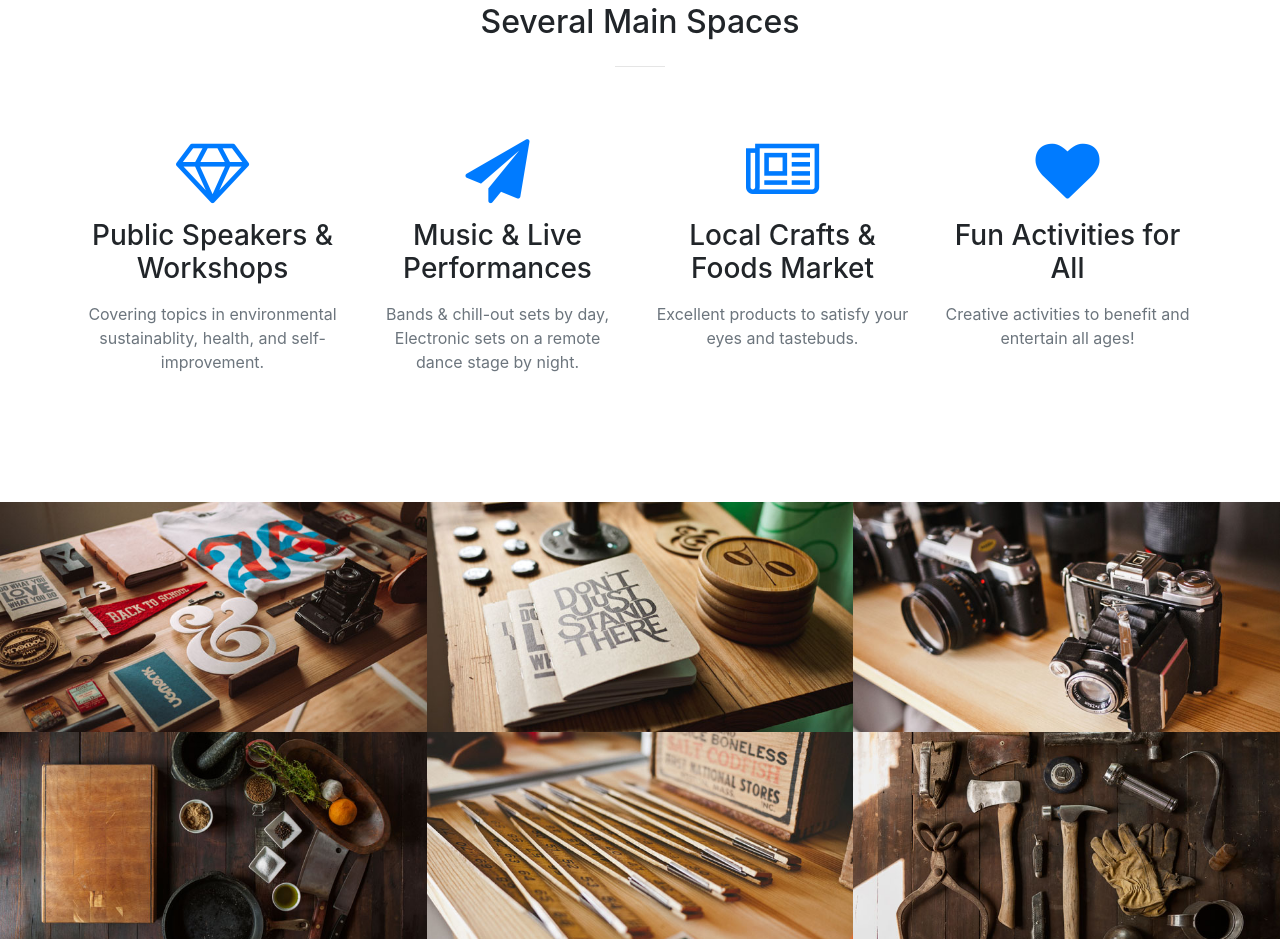
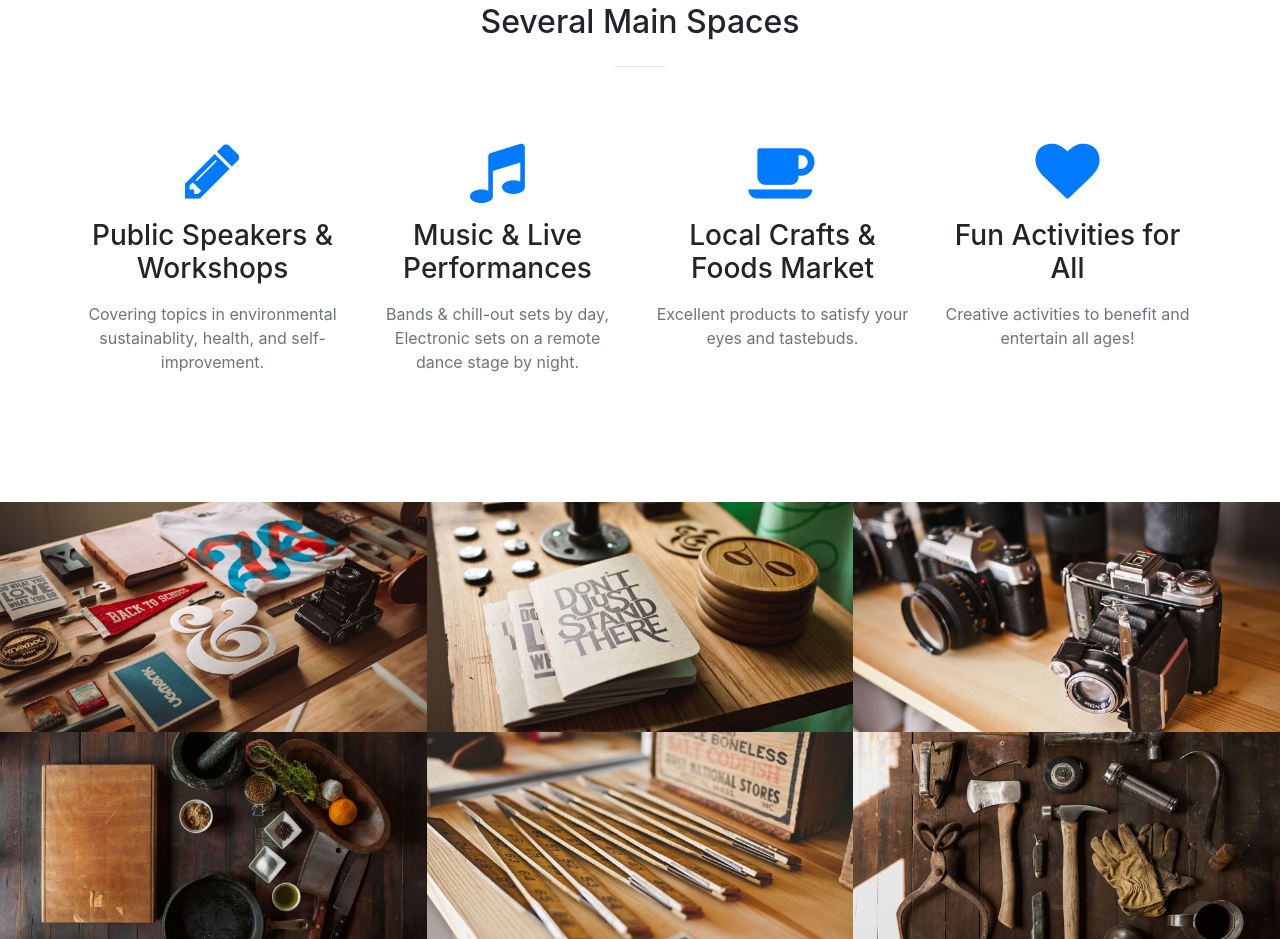
Before and after one commit to 4elementsfest/4elementsfest.github.io, a website with bundled scripts: page index.html in a window 1280 px wide. Shown: the part 1402-2341 px from the top of the page. Built offline with nearby package versions, Linux system fonts and the light colour scheme.

Commit message:
Changed icons.

```diff
--- a/index.html
+++ b/index.html
@@ -98,21 +98,21 @@
         <div class="row">
           <div class="col-lg-3 col-md-6 text-center">
             <div class="service-box mt-5 mx-auto">
-              <i class="fa fa-4x fa-diamond text-primary mb-3 sr-icons"></i>
+              <i class="fa fa-4x fa-pencil text-primary mb-3 sr-icons"></i>
               <h3 class="mb-3">Public Speakers & Workshops</h3>
               <p class="text-muted mb-0">Covering topics in environmental sustainablity, health, and self-improvement.</p>
             </div>
           </div>
           <div class="col-lg-3 col-md-6 text-center">
             <div class="service-box mt-5 mx-auto">
-              <i class="fa fa-4x fa-paper-plane text-primary mb-3 sr-icons"></i>
+              <i class="fa fa-4x fa-music text-primary mb-3 sr-icons"></i>
               <h3 class="mb-3">Music & Live Performances</h3>
               <p class="text-muted mb-0">Bands & chill-out sets by day, Electronic sets on a remote dance stage by night.</p>
             </div>
           </div>
           <div class="col-lg-3 col-md-6 text-center">
             <div class="service-box mt-5 mx-auto">
-              <i class="fa fa-4x fa-newspaper-o text-primary mb-3 sr-icons"></i>
+              <i class="fa fa-4x fa-coffee text-primary mb-3 sr-icons"></i>
               <h3 class="mb-3">Local Crafts & Foods Market</h3>
               <p class="text-muted mb-0">Excellent products to satisfy your eyes and tastebuds.</p>
             </div>
```
